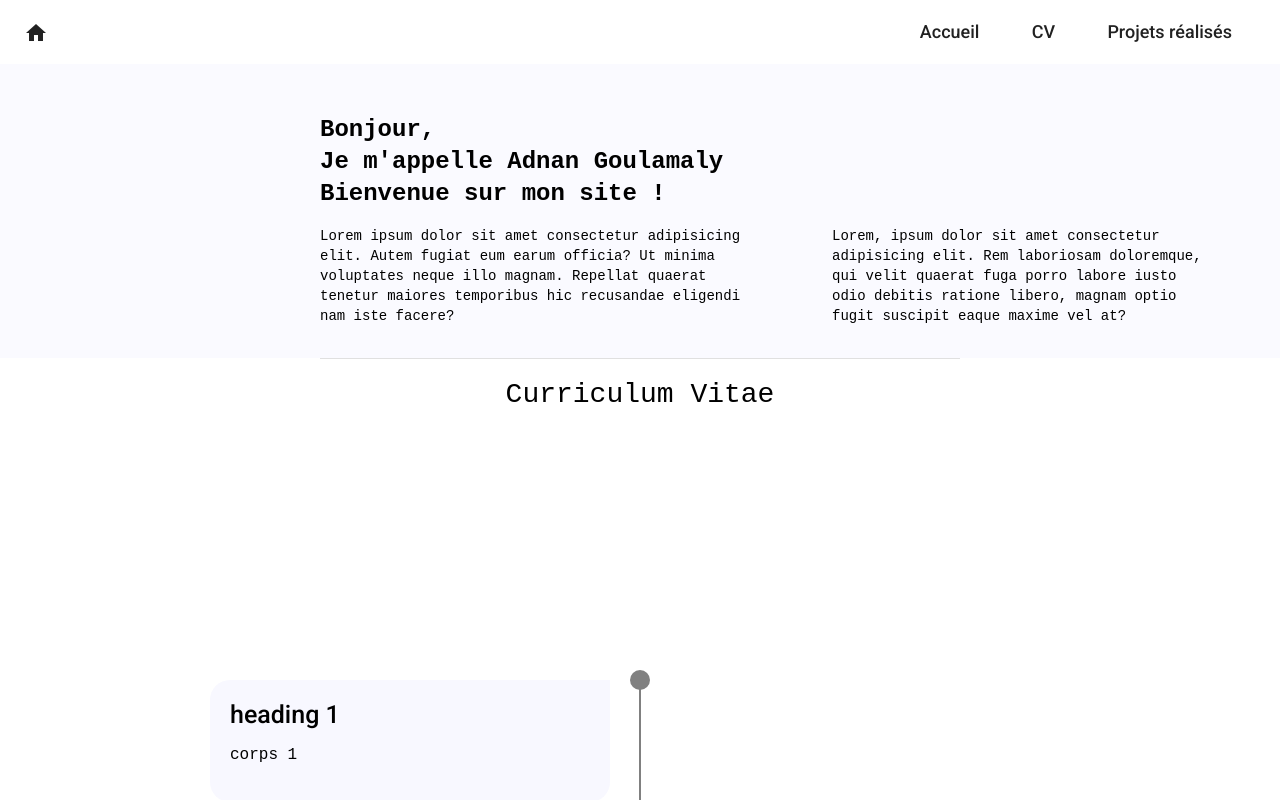
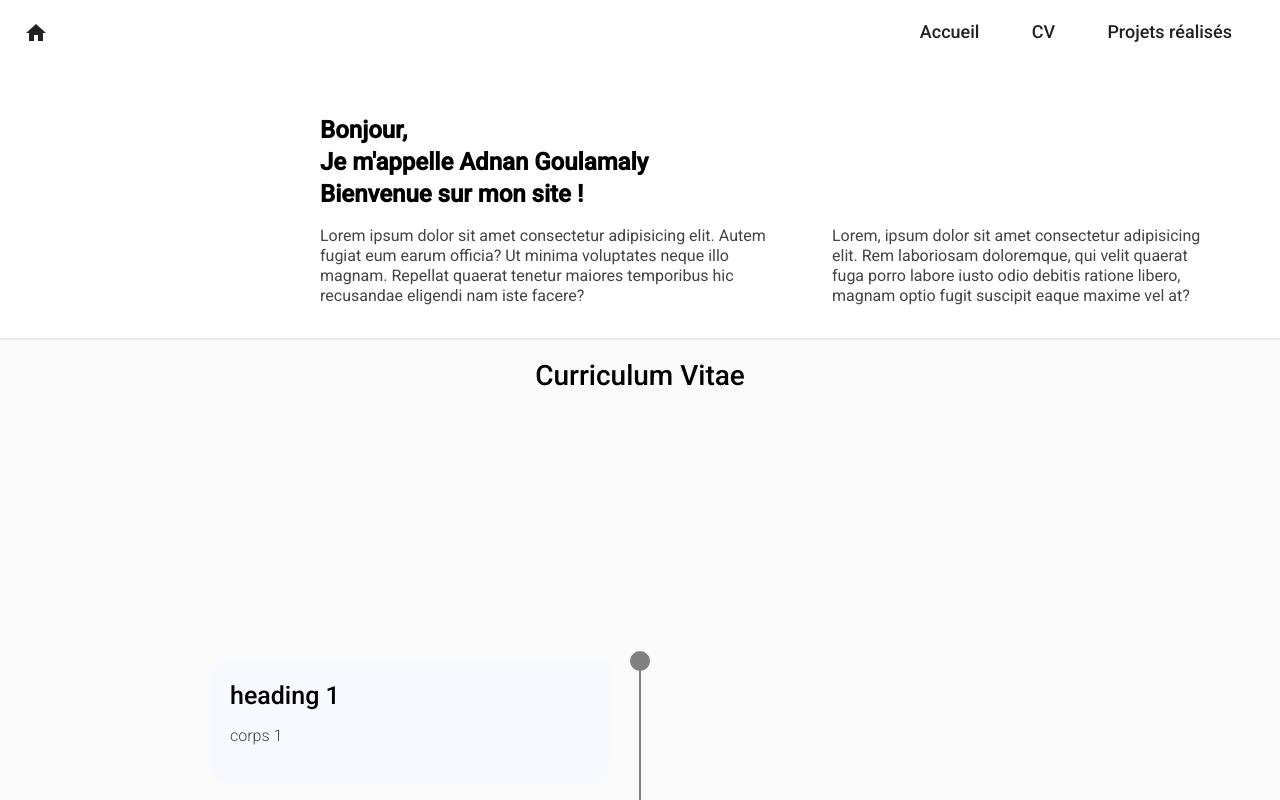
Before and after one commit to adnan974/mon-site-portfolio-front, an Angular app: page / in a window 1280 px wide. Shown: the top 800 px of the page. Built offline with nearby package versions, Linux system fonts and the light colour scheme.

Commit message:
update: maj du style du projet

```diff
--- a/src/app/module/home/pages/home.component.html
+++ b/src/app/module/home/pages/home.component.html
@@ -36,19 +36,10 @@
 
 
 </div>
-<mat-divider class="home-presentation-divider"></mat-divider>
 
+<div id="home-content">
 
-
-
-<div>
-
-</div>
     <div fxLayout="column">
-
-
-
-
         <h2 class="other-home-title">Curriculum Vitae</h2>
 
         <vertical-timeline></vertical-timeline>
@@ -62,10 +53,8 @@
         </div>
     </div>
 
-
-
-
-
     <div>
         <h2 class="other-home-title">Mes projets</h2>
     </div>
+
+</div>
--- a/src/app/module/home/pages/home.component.scss
+++ b/src/app/module/home/pages/home.component.scss
@@ -2,10 +2,7 @@
 
 #home-presentation-title{
     font-size: 24px;
-   // font-family: 'Montserrat', sans-serif;
     font-weight: 900;
-    font-family: 'Courier New', Courier, monospace;
-
 }
 
 #home-presentation-image{
@@ -15,7 +12,7 @@
 }
 
 #home-first-container{
-    background-color:rgb(250, 250, 255);
+    background-color: white;
     margin: 0 0 0px 0px;
     padding: 50px 0 20px 0;
 }
@@ -25,7 +22,9 @@ a {
 }
 
 .home-presentation-paragraph{
-    font-family: 'Courier New', Courier, monospace;
+    color: rgb(68, 68, 68);
+    font-size: 16px;
+    font-weight: 400;
 }
 
 .other-home-title{
@@ -33,7 +32,6 @@ a {
     font-size: 28px;
     font-weight: 450;
     text-align: center;
-    font-family: 'Courier New', Courier, monospace;
 
 
 }
@@ -42,3 +40,8 @@ a {
     margin: 0 auto;
     width: 50%;
 }
+
+#home-content{
+    border-top: 2px solid #eaeaea ;
+    background-color: #fafafa ;
+}
--- a/src/app/module/project/pages/project.component.html
+++ b/src/app/module/project/pages/project.component.html
@@ -2,18 +2,18 @@
 
 <div fxLayout="row" >
     <mat-card >
-        <mat-card-title>Titre 1</mat-card-title>
-        <mat-card-content>Contenu 1</mat-card-content>
+        <mat-card-title>Jeu du serpent (Snake)</mat-card-title>
+        <mat-card-content>Description: Ce projet a été réalisé en javascript</mat-card-content>
         <mat-card-footer>
             <mat-card-actions>
-                <button mat-button color="primary">Acceder au projet</button>
+                <button mat-button color="primary">Lancer le projet en live</button>
             </mat-card-actions>
         </mat-card-footer>
     </mat-card>
 
     <mat-card >
-        <mat-card-title>Titre 1</mat-card-title>
-        <mat-card-content>Contenu 1</mat-card-content>
+        <mat-card-title>Application Web de gestion de projet</mat-card-title>
+        <mat-card-content>Description: </mat-card-content>
         <mat-card-footer>
             <mat-card-actions>
                 <button mat-button color="primary">Acceder au projet</button>
--- a/src/app/shared/components/vertical-timeline/vertical-timeline.component.scss
+++ b/src/app/shared/components/vertical-timeline/vertical-timeline.component.scss
@@ -9,7 +9,6 @@ ul {
 }
 
 .timeline-container {
-    font-family: "Courier New", Courier, monospace;
     min-height: 100vh;
     width: 100%;
     display: flex;
@@ -42,6 +41,7 @@ ul {
 }
 
 .timeline-content h1 {
+
     font-size: 25px;
     font-weight: 500;
     line-height: 30px;
@@ -49,6 +49,7 @@ ul {
 }
 
 .timeline-content p {
+    color: rgb(68, 68, 68);
     font-size: 16px;
     line-height: 30px;
     font-weight: 300;
--- a/src/styles.scss
+++ b/src/styles.scss
@@ -2,4 +2,7 @@
 //@import "~angular-vertical-timeline/dist/vertical-timeline.css";
 
 html, body { height: 100%; }
-body { margin: 0; font-family: Roboto, "Helvetica Neue", sans-serif; }
+body {
+    margin: 0;
+    font-family: -apple-system,BlinkMacSystemFont,"Segoe UI",Roboto,"Helvetica Neue",Arial,"Noto Sans",sans-serif,"Apple Color Emoji","Segoe UI Emoji","Segoe UI Symbol","Noto Color Emoji";
+}
```
Lines whose indentation alone changed are shown as unchanged.
